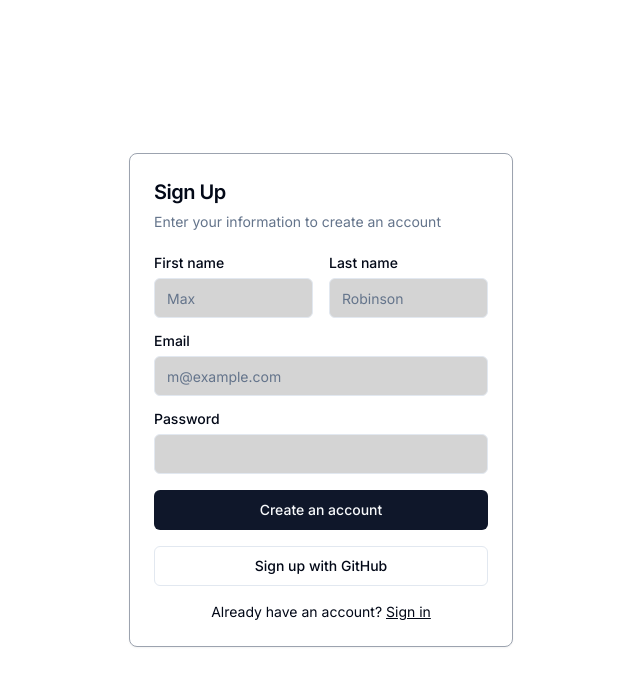
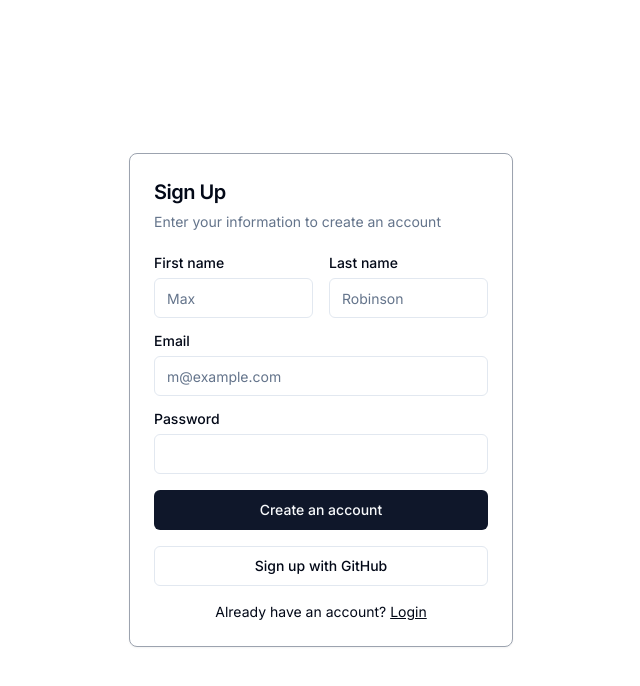
Before and after one commit to Coder-SagarThakare/Template-nextJs, a Next.js app: page /signup in a window 1280 px wide. Shown: the top 686 px of the page, without its empty margins (319-959 px from the left). Built offline with nearby package versions, Linux system fonts and the light colour scheme.

Commit message:
changes added

```diff
--- a/src/app/forgot-password/page.tsx
+++ b/src/app/forgot-password/page.tsx
@@ -31,7 +31,6 @@ function ForgotPassword() {
                 type="email"
                 placeholder="m@example.com"
                 required
-                className="bg-neutral-300"
               />
             </div>
 
@@ -43,9 +42,9 @@ function ForgotPassword() {
             </Button>
           </div>
           <div className="mt-4 text-center text-sm">
-            Don&apos;t have an account?{" "}
-            <Link href="#" className="underline">
-              Sign up
+            Go to {" "}
+            <Link href="/signup" className="underline">
+              Login
             </Link>
           </div>
         </CardContent>
--- a/src/app/login/page.tsx
+++ b/src/app/login/page.tsx
@@ -58,7 +58,7 @@ export default function LoginForm() {
           </div>
           <div className="mt-4 text-center text-sm">
             Don&apos;t have an account?{" "}
-            <Link href="#" className="underline">
+            <Link href="/signup" className="underline">
               Sign up
             </Link>
           </div>
--- a/src/app/signup/page.tsx
+++ b/src/app/signup/page.tsx
@@ -30,7 +30,6 @@ export default function SignupForm() {
                   id="first-name"
                   placeholder="Max"
                   required
-                  className="bg-neutral-300"
                 />
               </div>
               <div className="grid gap-2">
@@ -39,7 +38,6 @@ export default function SignupForm() {
                   id="last-name"
                   placeholder="Robinson"
                   required
-                  className="bg-neutral-300"
                 />
               </div>
             </div>
@@ -50,12 +48,11 @@ export default function SignupForm() {
                 type="email"
                 placeholder="m@example.com"
                 required
-                className="bg-neutral-300"
               />
             </div>
             <div className="grid gap-2">
               <Label htmlFor="password">Password</Label>
-              <Input id="password" type="password" className="bg-neutral-300" />
+              <Input id="password" type="password"  />
             </div>
             <Button type="submit" className="w-full">
               Create an account
@@ -66,8 +63,8 @@ export default function SignupForm() {
           </div>
           <div className="mt-4 text-center text-sm">
             Already have an account?{" "}
-            <Link href="#" className="underline">
-              Sign in
+            <Link href="/login" className="underline">
+              Login
             </Link>
           </div>
         </CardContent>
--- a/src/components/Dialog.tsx
+++ b/src/components/Dialog.tsx
@@ -18,6 +18,7 @@ interface DialogDemoProps {
   ind?: number ;
   isOpen: boolean;
   setIsOpen: Function;
+  title : String
 }
 
 
@@ -27,6 +28,7 @@ export function DialogDemo({
   ind,
   isOpen,
   setIsOpen,
+  title
 }: DialogDemoProps) {
   const descriptionRef = useRef<HTMLInputElement>(null);
   const taskStatusRef = useRef<HTMLInputElement>(null);
@@ -58,7 +60,7 @@ export function DialogDemo({
     <Dialog open={isOpen} onOpenChange={() => setIsOpen(false)}>
       <DialogContent className="sm:max-w-[425px]">
         <DialogHeader>
-          <DialogTitle>Update</DialogTitle>
+          <DialogTitle>{title}</DialogTitle>
           <DialogDescription>
             Make changes to your Task here. Click save when youre done.
           </DialogDescription>
--- a/src/components/Dropdown.tsx
+++ b/src/components/Dropdown.tsx
@@ -13,6 +13,7 @@ import {
   LogOut,
   Mail,
   MessageSquare,
+  MoreHorizontal,
   Plus,
   PlusCircle,
   Settings,
@@ -36,6 +37,7 @@ import {
 } from "@/components/ui/dropdown-menu";
 import { DialogDemo } from "./Dialog";
 import { useState } from "react";
+import { Button } from "./ui/button";
 
 interface DropdownMenuProps {
   setData: Function;
@@ -48,7 +50,6 @@ export function DropdownMenuDemo({ data, setData, ind }: DropdownMenuProps) {
 
   const handleDeleteRow = () => {
     data.splice(ind, 1);
-    console.log(data);
 
     // set updated array after splice data
     setData([...data]);
@@ -57,7 +58,10 @@ export function DropdownMenuDemo({ data, setData, ind }: DropdownMenuProps) {
   return (
     <DropdownMenu>
       <DropdownMenuTrigger asChild>
-        <DotsHorizontalIcon />
+        <Button aria-haspopup="true" size="icon" variant="ghost">
+          <MoreHorizontal className="h-4 w-4" />
+          <span className="sr-only">Toggle menu</span>
+        </Button>
       </DropdownMenuTrigger>
       <DropdownMenuContent className="w-56">
         <DropdownMenuLabel>Operations</DropdownMenuLabel>
@@ -70,6 +74,7 @@ export function DropdownMenuDemo({ data, setData, ind }: DropdownMenuProps) {
             ind={ind}
             isOpen={isOpen}
             setIsOpen={setIsOpen}
+            title={"Update"}
           />
 
           {/* button to delete data */}
--- a/src/components/table.tsx
+++ b/src/components/table.tsx
@@ -2,7 +2,6 @@
 import {
   Table,
   TableBody,
-  TableCaption,
   TableCell,
   TableHeader,
   TableRow,
@@ -15,21 +14,14 @@ import { Input } from "./ui/input";
 import { DropdownMenuDemo } from "./Dropdown";
 import { DialogDemo } from "./Dialog";
 import { PaginationDemo } from "./pagination";
-
-interface filterDataProps {
-  empData: Array<object>;
-  currentPage: number;
-}
-
-export const filterData = (empData: Array<object>, currentPage: number) => {
-  return;
-};
+import { Search } from "lucide-react";
 
 export default function Tables() {
   const [currentPage, setCurrentPage] = useState(1);
 
   const [data, setData] = useState(empData);
   const totalPages = Math.floor(data.length / 5 + 1);
+  const startAt = (currentPage - 1) * 5;
 
   const [isOpen, setIsOpen] = useState(false);
 
@@ -48,12 +40,13 @@ export default function Tables() {
 
   return (
     <div>
-      <div className="flex justify-between p-2">
-        <div className="flex gap-2">
+      <div className="flex justify-between p-2 ">
+        <div className="relative flex-1 md:grow-0">
+          <Search className="absolute left-2.5 top-2.5 h-4 w-4 text-muted-foreground" />
           <Input
-            className="border border-gray-400"
-            type="email"
-            placeholder="Search Task ..."
+            type="search"
+            placeholder="Search..."
+            className="w-full rounded-lg bg-background pl-8 md:w-[200px] lg:w-[336px]"
             onChange={(e) => handleSearch(e.target.value)}
           />
         </div>
@@ -69,9 +62,7 @@ export default function Tables() {
 
         {/* show table body */}
         <TableBody>
-          {data
-            .slice((currentPage - 1) * 5, (currentPage - 1) * 5 + 5)
-            .map((ele, ind) => (
+          {data.slice(startAt, startAt + 5).map((ele, ind) => (
             <TableRow key={ind}>
               <TableCell>{ele.empId}</TableCell>
               <TableCell className="font-medium">{ele.taskStatus}</TableCell>
@@ -93,7 +84,7 @@ export default function Tables() {
         totalPages={totalPages}
       />
       {isOpen && (
-        <DialogDemo isOpen={isOpen} setIsOpen={setIsOpen} setData={setData} />
+        <DialogDemo isOpen={isOpen} setIsOpen={setIsOpen} setData={setData} title={"Add"}/>
       )}
     </div>
   );
```
Lines whose indentation alone changed are shown as unchanged.
